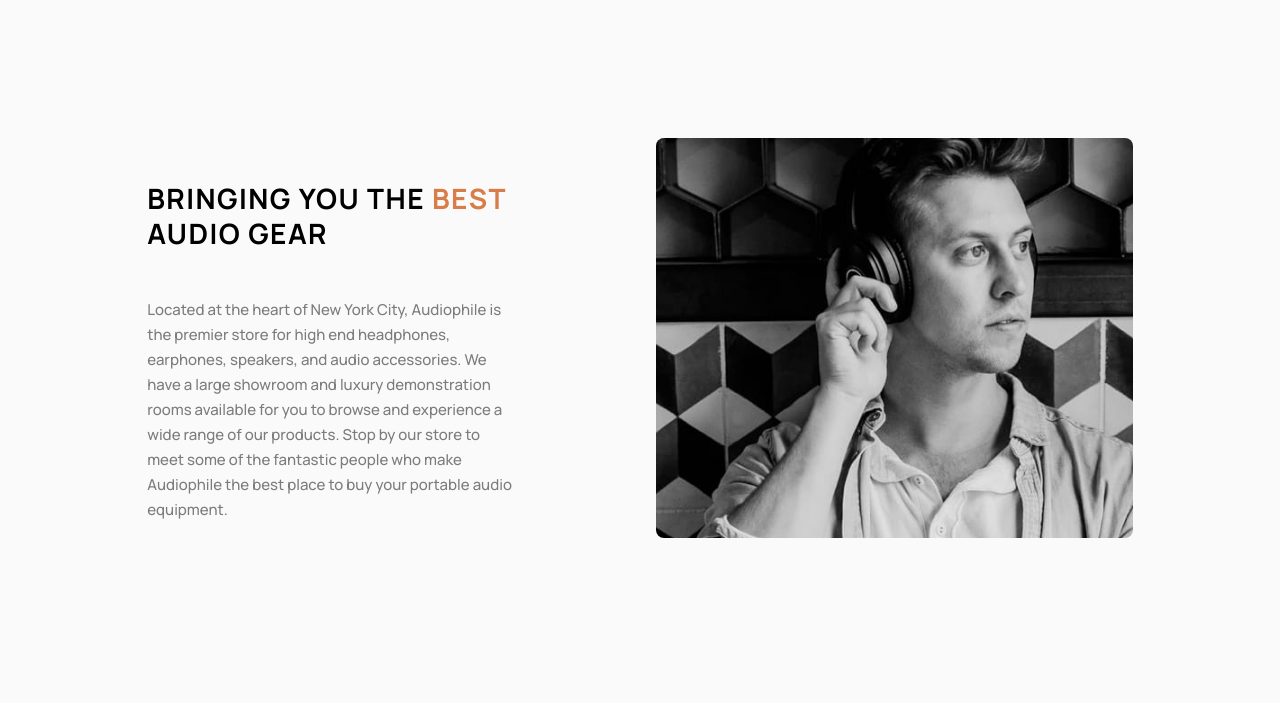
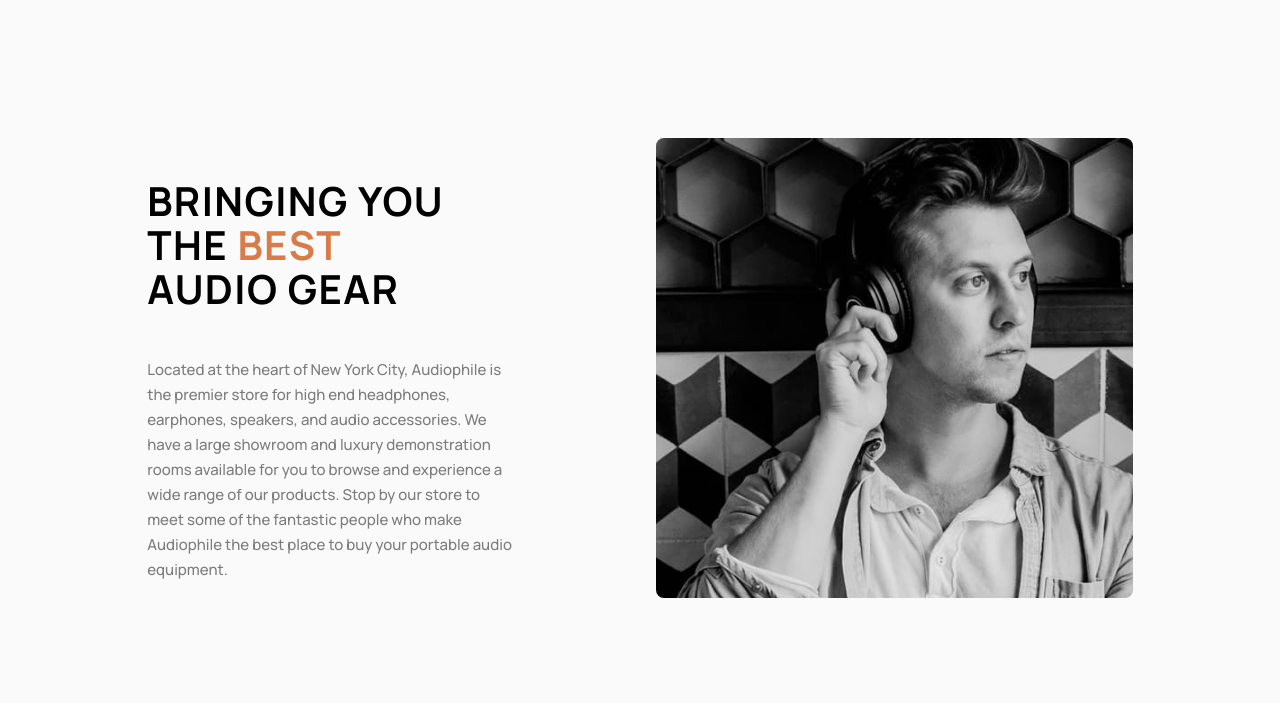
Before and after one commit to MSPayneII/Audiophile_e-commerce, a plain HTML site: page index.html in a window 1280 px wide. Shown: the part 2480-3183 px from the top of the page. Drawn offline with Linux system fonts and the light colour scheme.

Commit message:
updating code

```diff
--- a/styles.css
+++ b/styles.css
@@ -883,7 +883,8 @@ Promotion
     margin-bottom: 4.375rem;
   }
   .promotion-title {
-    line-height: 2.2rem;
+    font-size: var(--ft-h2);
+    line-height: 2.75rem;
     letter-spacing: 0.089rem;
   }
   .promotion-line-break {
@@ -912,9 +913,18 @@ Promotion
     background: url(./src/assets/shared/desktop/image-best-gear.jpg) center;
     background-size: 102%;
     margin-bottom: 0rem;
-    min-height: 25rem;
-    min-width: 23rem;
+    /* min-height: 25rem;
+    min-width: 23rem; */
+    min-height: 28.75rem;
+    min-width: 25.75rem;
     background-repeat: no-repeat;
+  }
+
+  .promotion-title {
+    font-size: var(--ft-h2);
+    line-height: 2.75rem;
+    letter-spacing: 0.089rem;
+    max-width: 100%;
   }
   .promotion-text {
     grid-column: 1;
@@ -944,7 +954,6 @@ Promotion
   }
   .promotion-title {
     line-height: 2.75rem;
-    max-width: 18rem;
   }
 
   .footer-body,
```
